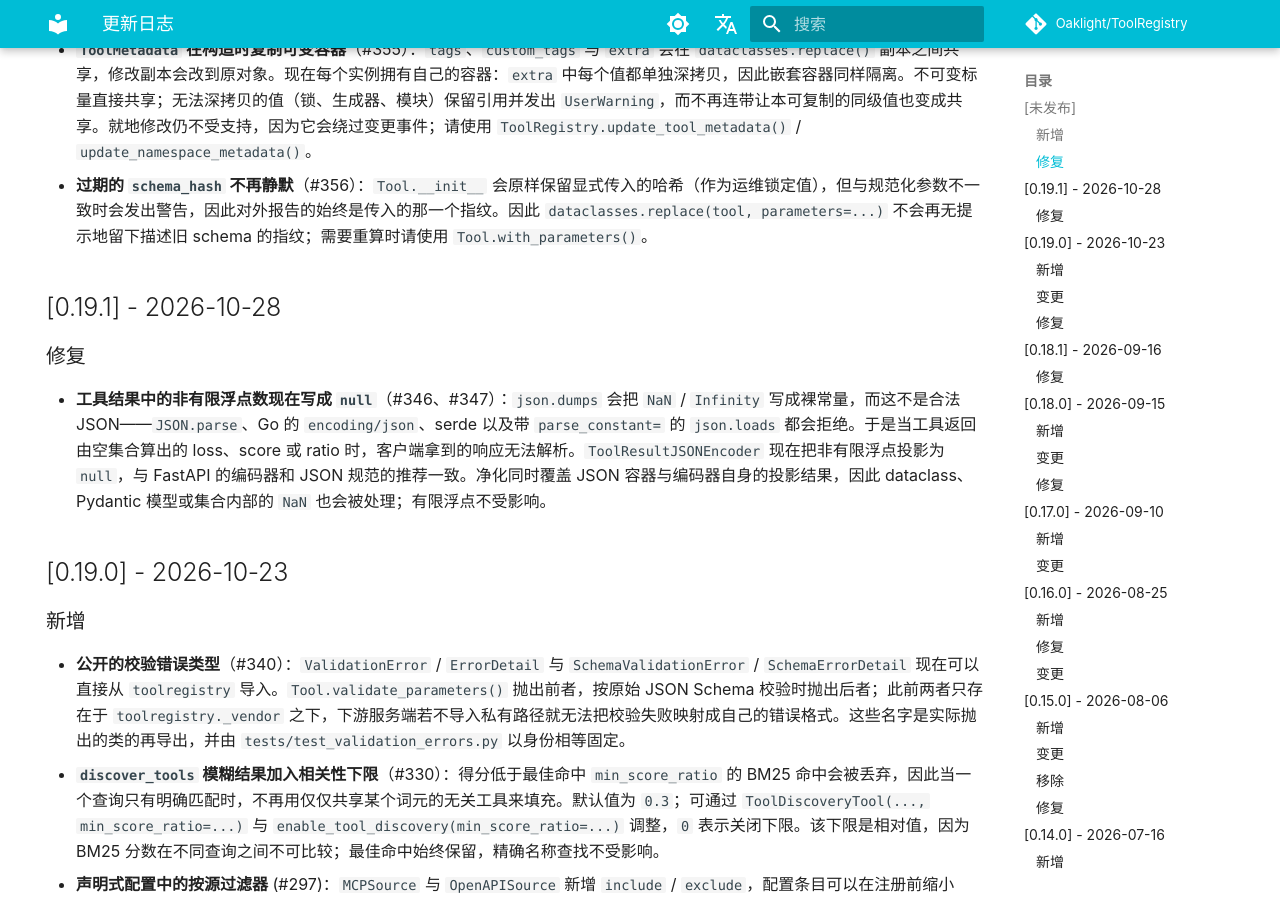
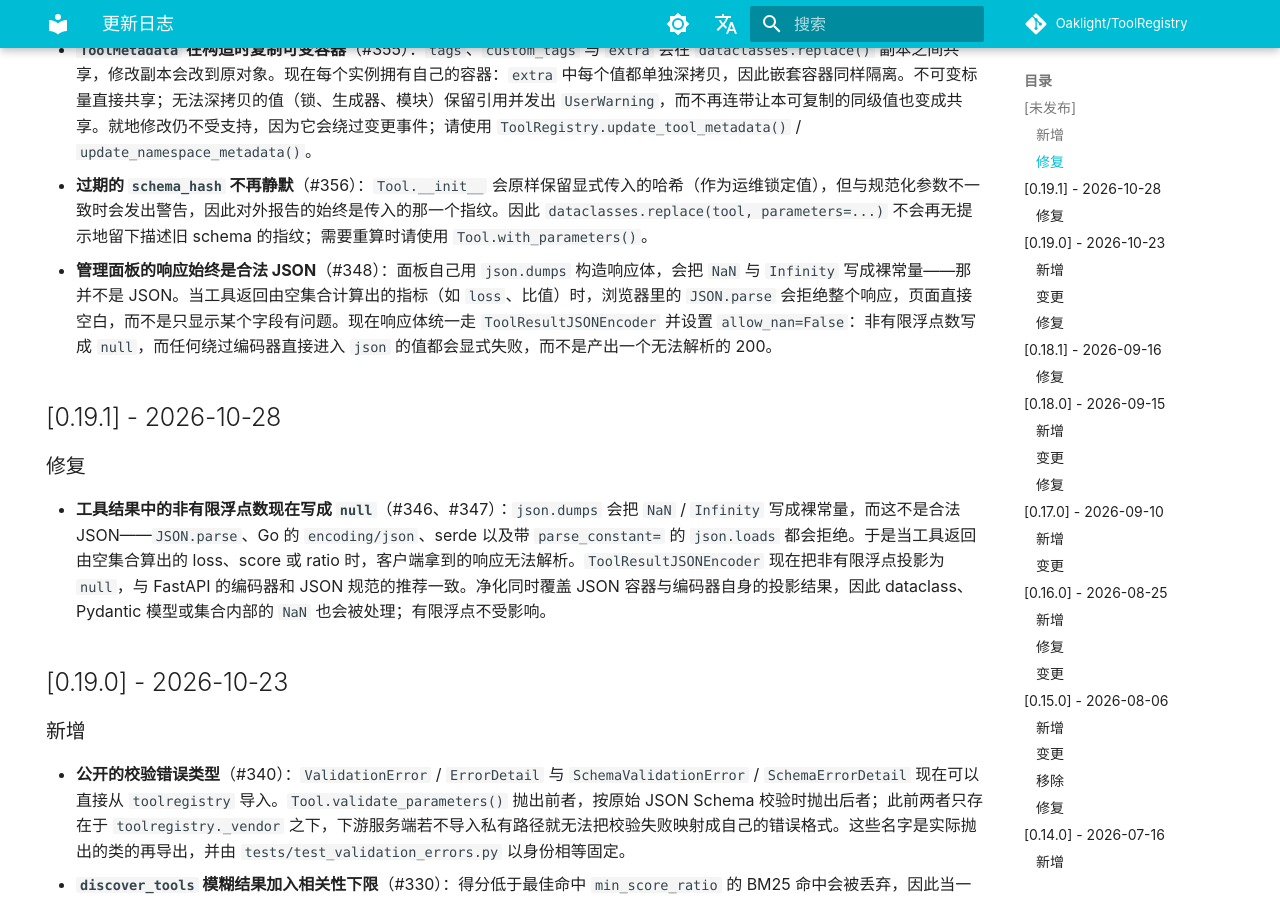
Before and after one commit to Oaklight/ToolRegistry, an MkDocs documentation site: the page built from docs/changelog.md, in a window 1280 px wide and 900 px high, scrolled down 924 px. Built offline with MkDocs 1.6.1 and Material for MkDocs 9.7.7, drawn with Linux system fonts in a browser that asks for light colours; some web fonts are replaced; comment, search, counter and statistics services are not loaded.

Commit message:
docs(changelog): 管理面板响应始终为合法 JSON

```diff
--- a/docs/changelog.md
+++ b/docs/changelog.md
@@ -26,7 +26,7 @@ hide:
 - **裸容器保留类型，重复的联合分支被合并**（#354）：裸 `list`、`dict`、`set`、`frozenset` 没有像裸 `tuple` 那样被规范化（#269），因此 `Optional[list]` 渲染成 `{"default": null}`，联合中的裸 `list` 变成一个匹配任意值的 `{}` 分支。现在所有裸容器（包括 `__args__` 为空的 `typing` 别名）都会以 `Any` 参数化，完全相同的联合分支会被去重，而仍然渲染为无类型的参数会发出 `UserWarning` 并指出函数与参数名。可空清理现在也会遍历嵌套 schema（数组 `items`、嵌套对象、`$defs`），并且只在“省略”已能表达该情况时才移除 null 分支：可选属性仍渲染为 `{"type": "integer"}`，而必填属性、数组元素与映射值会保留 `null` 分支——这些位置工具确实接受 `None`，禁止 `null` 的 schema 已不能描述该工具。Gemini 收到等价的 `{type: T, nullable: true}`，因为它的 `Schema` 方言没有类型数组；字面量多类型列表在 Gemini 上会变成 `anyOf`，而注解产生的多分支联合由 provider converter 生成，保持其原有写法。
 - **`ToolMetadata` 在构造时复制可变容器**（#355）：`tags`、`custom_tags` 与 `extra` 会在 `dataclasses.replace()` 副本之间共享，修改副本会改到原对象。现在每个实例拥有自己的容器：`extra` 中每个值都单独深拷贝，因此嵌套容器同样隔离。不可变标量直接共享；无法深拷贝的值（锁、生成器、模块）保留引用并发出 `UserWarning`，而不再连带让本可复制的同级值也变成共享。就地修改仍不受支持，因为它会绕过变更事件；请使用 `ToolRegistry.update_tool_metadata()` / `update_namespace_metadata()`。
 - **过期的 `schema_hash` 不再静默**（#356）：`Tool.__init__` 会原样保留显式传入的哈希（作为运维锁定值），但与规范化参数不一致时会发出警告，因此对外报告的始终是传入的那一个指纹。因此 `dataclasses.replace(tool, parameters=...)` 不会再无提示地留下描述旧 schema 的指纹；需要重算时请使用 `Tool.with_parameters()`。
-
+- **管理面板的响应始终是合法 JSON**（#348）：面板自己用 `json.dumps` 构造响应体，会把 `NaN` 与 `Infinity` 写成裸常量——那并不是 JSON。当工具返回由空集合计算出的指标（如 `loss`、比值）时，浏览器里的 `JSON.parse` 会拒绝整个响应，页面直接空白，而不是只显示某个字段有问题。现在响应体统一走 `ToolResultJSONEncoder` 并设置 `allow_nan=False`：非有限浮点数写成 `null`，而任何绕过编码器直接进入 `json` 的值都会显式失败，而不是产出一个无法解析的 200。
 
 ## [0.19.1] - 2026-10-28
 
```
